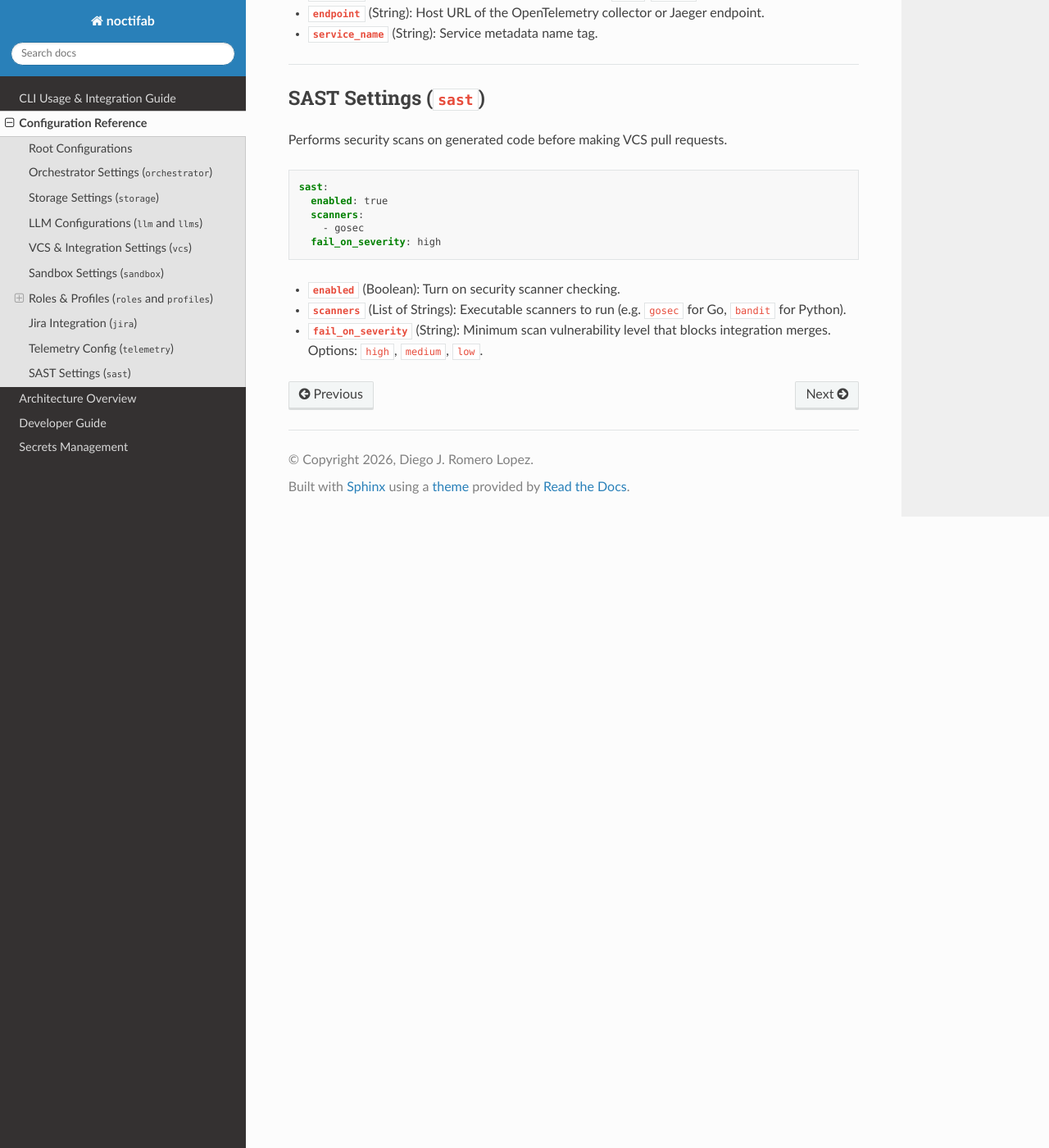
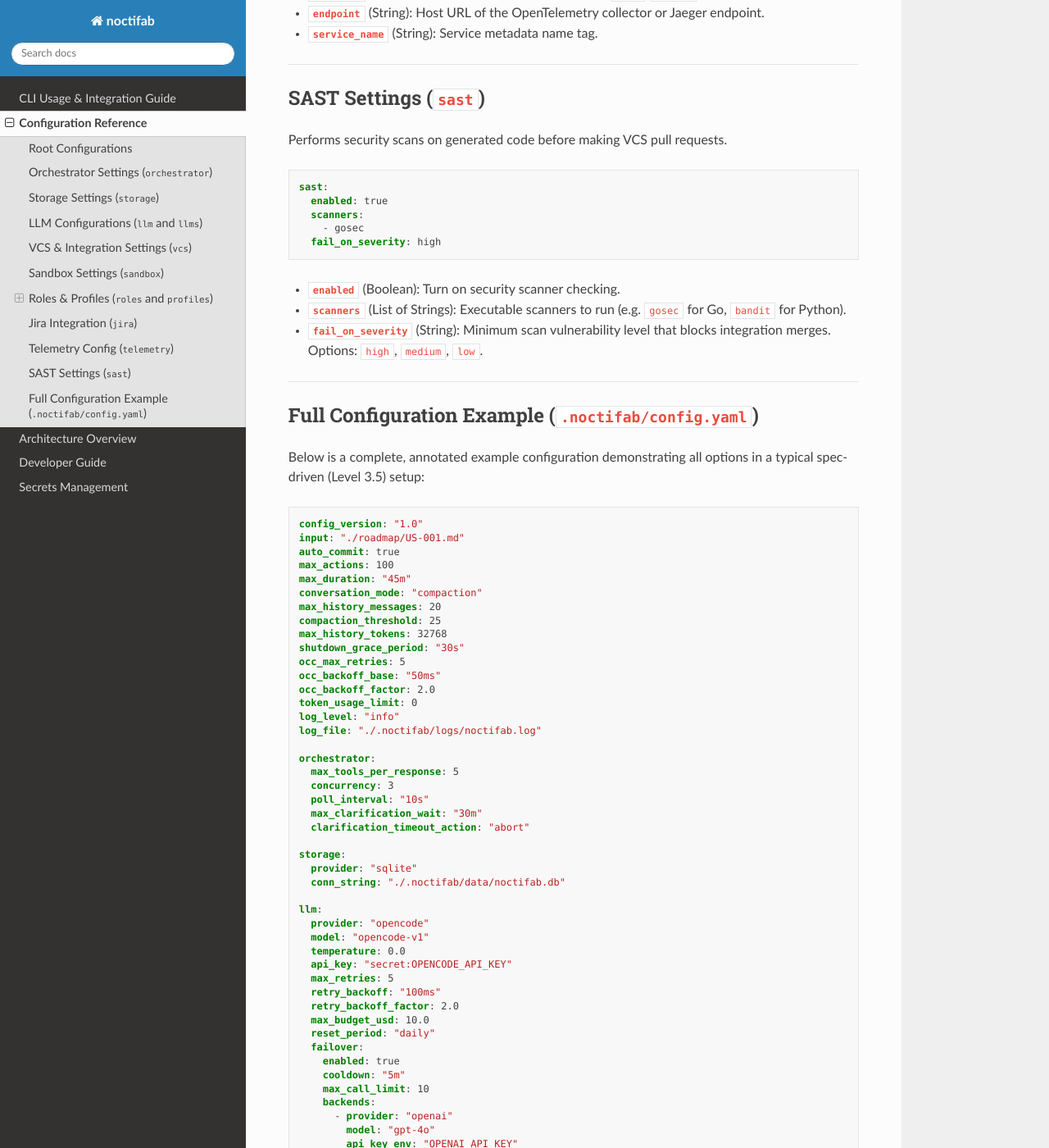
Before and after one commit to diegojromerolopez/noctifab, a Sphinx documentation site: the page built from docs/configuration.md, in a window 1280 px wide and 1400 px high, scrolled down 7023 px. Shown: the whole window at 82% size. Built offline with Sphinx 7.4.7 and the Read the Docs theme 3.1.0, drawn with Linux system fonts in a browser that asks for light colours; some of the changed text lies outside the part shown.

Commit message:
docs: add unified full configuration example to configuration reference

````diff
--- a/docs/configuration.md
+++ b/docs/configuration.md
@@ -293,3 +293,153 @@
 - **`enabled`** (Boolean): Turn on security scanner checking.
 - **`scanners`** (List of Strings): Executable scanners to run (e.g. `gosec` for Go, `bandit` for Python).
 - **`fail_on_severity`** (String): Minimum scan vulnerability level that blocks integration merges. Options: `high`, `medium`, `low`.
+
+---
+
+## Full Configuration Example (`.noctifab/config.yaml`)
+
+Below is a complete, annotated example configuration demonstrating all options in a typical spec-driven (Level 3.5) setup:
+
+```yaml
+config_version: "1.0"
+input: "./roadmap/US-001.md"
+auto_commit: true
+max_actions: 100
+max_duration: "45m"
+conversation_mode: "compaction"
+max_history_messages: 20
+compaction_threshold: 25
+max_history_tokens: 32768
+shutdown_grace_period: "30s"
+occ_max_retries: 5
+occ_backoff_base: "50ms"
+occ_backoff_factor: 2.0
+token_usage_limit: 0
+log_level: "info"
+log_file: "./.noctifab/logs/noctifab.log"
+
+orchestrator:
+  max_tools_per_response: 5
+  concurrency: 3
+  poll_interval: "10s"
+  max_clarification_wait: "30m"
+  clarification_timeout_action: "abort"
+
+storage:
+  provider: "sqlite"
+  conn_string: "./.noctifab/data/noctifab.db"
+
+llm:
+  provider: "opencode"
+  model: "opencode-v1"
+  temperature: 0.0
+  api_key: "secret:OPENCODE_API_KEY"
+  max_retries: 5
+  retry_backoff: "100ms"
+  retry_backoff_factor: 2.0
+  max_budget_usd: 10.0
+  reset_period: "daily"
+  failover:
+    enabled: true
+    cooldown: "5m"
+    max_call_limit: 10
+    backends:
+      - provider: "openai"
+        model: "gpt-4o"
+        api_key_env: "OPENAI_API_KEY"
+
+vcs:
+  provider: "github"
+  repository: "owner/repo"
+  base_branch: "main"
+  branch_prefix: "noctifab/feature-"
+  token: "secret:GITHUB_TOKEN"
+  git_mutex_timeout: "5m"
+  git_operation_retries: 3
+  git_retry_backoff: "1s"
+  pull_request:
+    auto_create: true
+    auto_merge: true
+    auto_rebase: true
+    draft: false
+    assignees:
+      - "dev-user"
+    labels:
+      - "autonomous"
+      - "noctifab"
+  ci:
+    auto_fix: true
+    max_retries: 3
+
+sandbox:
+  mode: "docker"
+  timeout_seconds: 300
+  idle_timeout_seconds: 30
+  grace_period_seconds: 10
+  test_command: "cargo test"
+  linter_command: "cargo clippy -- -D warnings"
+  formatter_command: "cargo fmt --check"
+  exclude_paths:
+    - "target/"
+    - ".noctifab/"
+  allowed_commands:
+    - "cargo"
+    - "rustc"
+    - "git"
+
+roles:
+  orchestrator:
+    profile: "orchestrator"
+    temperature: 0.0
+  planner:
+    profile: "planner"
+    temperature: 0.5
+  generator:
+    profile: "generator"
+    temperature: 0.0
+  tester:
+    profile: "tester"
+    temperature: 0.0
+
+profiles:
+  generator:
+    allowed_tools:
+      - "read_file"
+      - "write_file"
+      - "edit_file"
+      - "list_directory"
+      - "find_files"
+      - "grep_search"
+      - "run_tests"
+      - "run_linter"
+      - "request_test_fix"
+      - "noop"
+  tester:
+    allowed_tools:
+      - "read_file"
+      - "write_file"
+      - "edit_file"
+      - "list_directory"
+      - "find_files"
+      - "grep_search"
+      - "run_tests"
+      - "run_linter"
+      - "noop"
+
+jira:
+  url: "https://mycompany.atlassian.net"
+  user: "secret:JIRA_USER"
+  token: "secret:JIRA_API_TOKEN"
+
+telemetry:
+  enabled: false
+  exporter: "otlp"
+  endpoint: "http://localhost:4317"
+  service_name: "noctifab"
+
+sast:
+  enabled: true
+  scanners:
+    - "gosec"
+  fail_on_severity: "high"
+```
````
